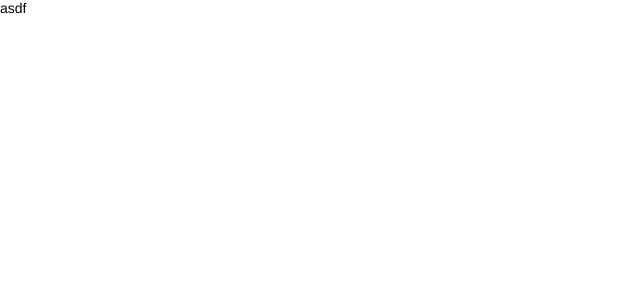
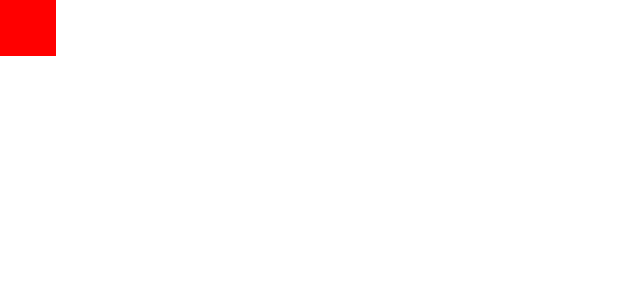
Before and after one commit to es5es5/office2, a Nuxt app: page /office/create in a window 1280 px wide. Shown: the top 300 px of the page, without its empty margins (0-640 px from the left). Built offline with nearby package versions, Linux system fonts and the light colour scheme.

Commit message:
draggable

```diff
--- /dev/null
+++ b/components/IsDraggable.vue
@@ -0,0 +1,28 @@
+<template>
+	<div class="is_draggable" :draggable="_isDraggable">
+	</div>
+</template>
+
+<script>
+export default {
+	name: 'IsDraggable',
+	props: {
+		isDraggable: {
+			type: Boolean,
+			default: () => true
+		}
+	},
+	computed: {
+		_isDraggable () {
+			return this.isDraggable
+		}
+	},
+}
+</script>
+
+<style lang="scss" scoped>
+.is_draggable {
+	width: 100%;
+	height: auto;
+}
+</style>
--- /dev/null
+++ b/components/_element/Seat.vue
@@ -0,0 +1,18 @@
+<template>
+	<IsDraggable class="seat">
+	</IsDraggable>
+</template>
+
+<script>
+export default {
+	name: 'Seat'
+}
+</script>
+
+<style lang="scss" scoped>
+.seat {
+	width: 4rem;
+	height: 4rem;
+	background-color: red;
+}
+</style>
--- /dev/null
+++ b/components/index.js
@@ -0,0 +1,10 @@
+import IsDraggable from './IsDraggable'
+
+import Seat from './_element/Seat'
+
+export default {
+	install (Vue) {
+		Vue.component('IsDraggable', IsDraggable)
+		Vue.component('Seat', Seat)
+	}
+}
--- a/nuxt.config.js
+++ b/nuxt.config.js
@@ -11,6 +11,11 @@
   transition: {
     name: 'page',
     mode: 'out-in'
+  },
+  generate: {
+    routes: [
+      '/1'
+    ]
   },
   /*
   ** Headers of the page
@@ -41,6 +46,7 @@
   ** Plugins to load before mounting the App
   */
   plugins: [
+    '~/plugins'
   ],
   /*
   ** Nuxt.js dev-modules
--- a/package.json
+++ b/package.json
@@ -1,6 +1,6 @@
 {
   "name": "office2",
-  "version": "1.0.0",
+  "version": "2.0.0",
   "description": "Office Workspace Tools.",
   "author": "es5es5",
   "private": true,
--- a/pages/office/create.vue
+++ b/pages/office/create.vue
@@ -1,12 +1,12 @@
 <template>
-  <div>
-    asdf
-  </div>
+	<div class="office_create">
+		<Seat></Seat>
+	</div>
 </template>
 
 <script>
 export default {
-
+	name: 'OfficeCreate'
 }
 </script>
 
--- /dev/null
+++ b/plugins/index.js
@@ -0,0 +1,5 @@
+import Vue from 'vue'
+
+import GlobalComponents from '../components'
+
+Vue.use(GlobalComponents)
```
